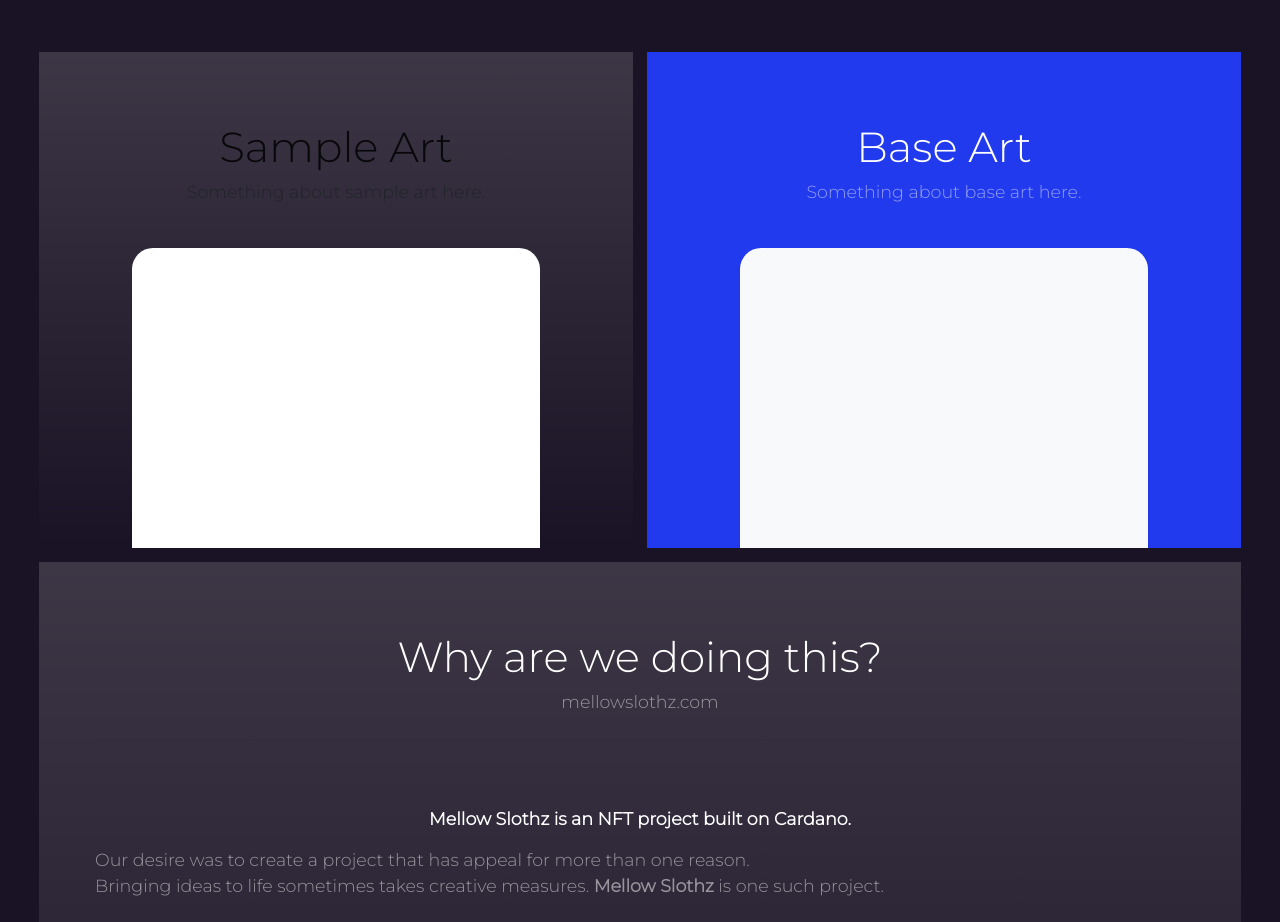
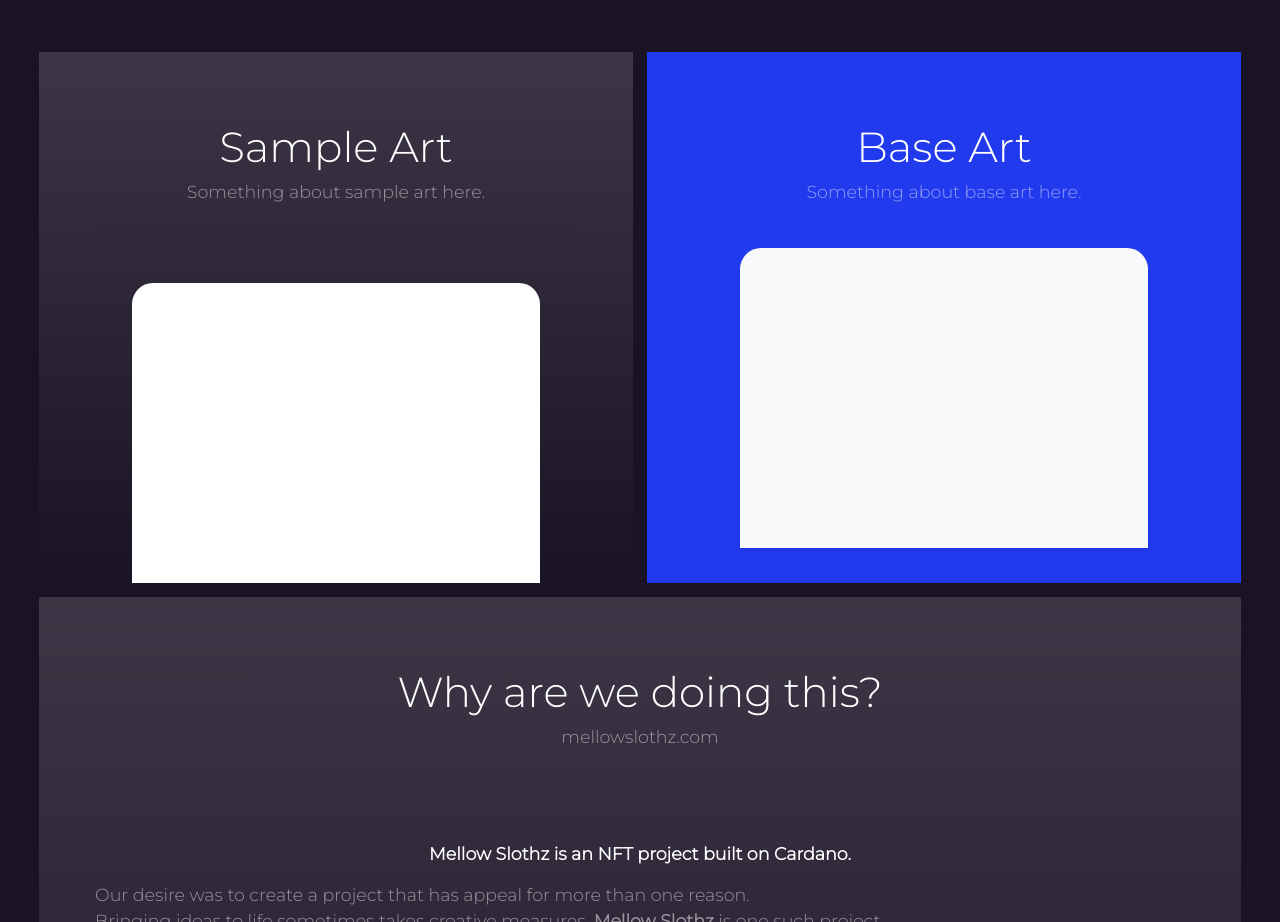
Before and after one commit to josephdubon/mellow-slothz-webapp_v1, a Next.js app: page / in a window 1280 px wide. Shown: the part 840-1762 px from the top of the page. Built offline with nearby package versions, Linux system fonts and the light colour scheme.

Commit message:
added Divider

```diff
--- a/pages/index.js
+++ b/pages/index.js
@@ -74,8 +74,9 @@ export default function IndexMain() {
                         <div id='mellow-slothz-art' className='d-md-flex flex-md-equal w-100 my-md-3 ps-md-3'>
                             <div className='bg-gradient me-md-3 pt-3 px-3 pt-md-5 px-md-5 text-center overflow-hidden'>
                                 <div className='my-3 p-3'>
-                                    <h2 className='display-5'>Sample Art</h2>
-                                    <p className='lead'>Something about sample art here.</p>
+                                    <h2 className='display-5 text-white'>Sample Art</h2>
+                                    <p className='lead text-white-50'>Something about sample art here.</p>
+                                    <Divider/>
                                 </div>
                                 <div className='bg-body mx-auto'
                                      style={{width: '80%', height: '300px', borderRadius: '21px 21px 0 0'}}>{''}</div>
```
